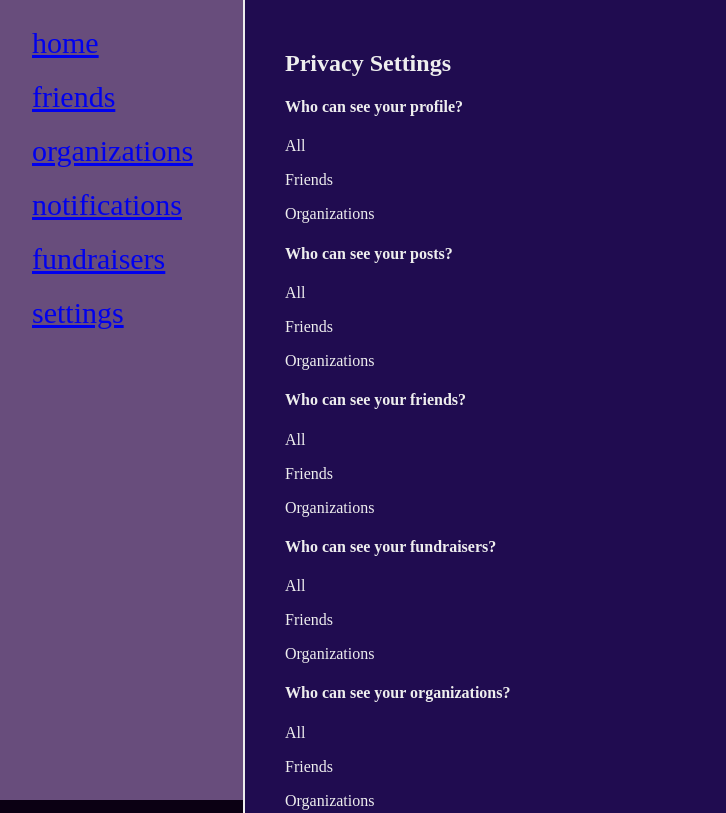
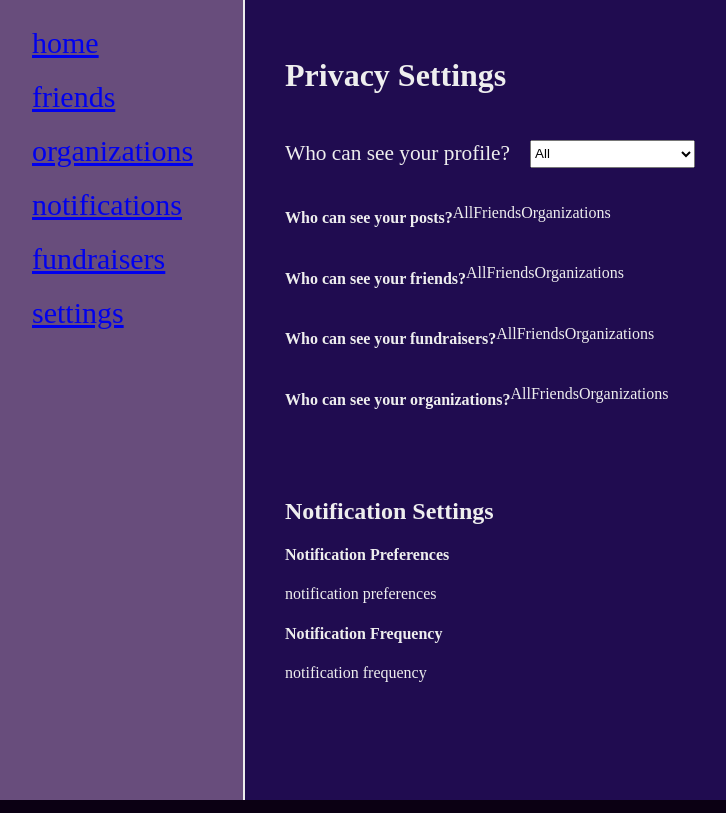
Before and after one commit to Astro0250/GWC_Hackathon23, a website: page out/Vesta/settings/settings.html in a window 1280 px wide. Shown: the top 813 px of the page, without its empty margins (18-744 px from the left). Drawn offline with Linux system fonts and the light colour scheme.

Commit message:
Upadting settings

```diff
--- a/out/Vesta/settings/settings.css
+++ b/out/Vesta/settings/settings.css
@@ -52,3 +52,20 @@ li {
     padding: 30px;
     padding-left: 40px;
 }
+
+.privacy-title {
+    font-size: 24pt;
+}
+
+.settings-privacy-content-title {
+    font-size: 16pt;
+}
+
+.settings-privacy-content-item {
+    display: flex;
+}
+
+.settings-choices
+{
+    margin: 20px;
+}
--- a/out/Vesta/settings/settings.html
+++ b/out/Vesta/settings/settings.html
@@ -24,14 +24,17 @@
             <!--all of this shit should be collapsable later-->
             <!--also there's gonna be a bunch of js needed to implement these settings-->
             <div id="privacy">
-                <h2>Privacy Settings</h2>
+                <h2 class="privacy-title">Privacy Settings</h2>
                 <div class="settings-privacy">
                     <div class="settings-privacy-content">
                         <div class="settings-privacy-content-item">
-                            <h4>Who can see your profile?</h4>
-                            <p>All</p>
-                            <p>Friends</p>
-                            <p>Organizations</p>
+                            <p class="settings-privacy-content-title">Who can see your profile?</p>
+                            <select class="settings-choices">
+                                <option>All</option>
+                                <option>Friends</option>
+                                <option>Organizations</option>
+                                <option>Friends & Organizations</option>
+                            </select>
                         </div>
                         <div class="settings-privacy-content-item">
                             <h4>Who can see your posts?</h4>
```
